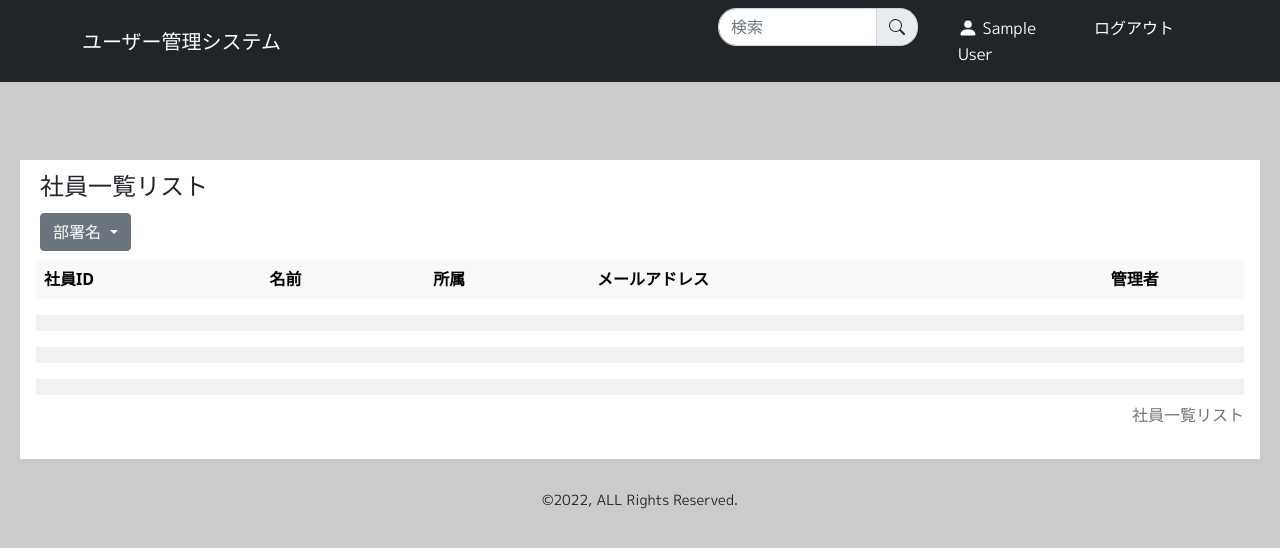
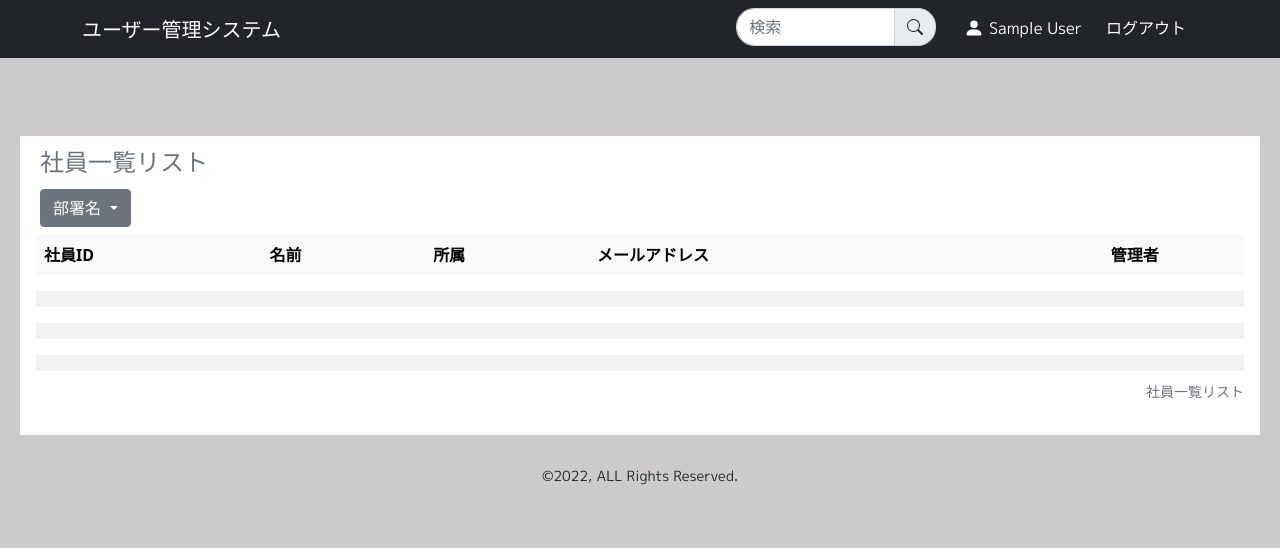
Before and after one commit to yantyal/my_project, a Flask app: page /user/list in a window 1280 px wide. Shown: the top 548 px of the page. Run offline with Flask 2, Linux system fonts and the light colour scheme; the visitor is signed in with stand-in values (Sample User, id 1); lists and menus that the app fills with data are empty; some libraries are stand-ins or nearby versions.

Commit message:
ナビゲーションバーのユーザー名が折り返さないように変更

```diff
--- a/my_app/static/css/style.css
+++ b/my_app/static/css/style.css
@@ -7,6 +7,9 @@ button,
 label,
 input{
     font-family: 'M PLUS 1p', sans-serif;
+}
+a{
+    text-decoration: none;
 }
 body{
     background-color: rgb(204, 202, 202);
@@ -23,7 +26,7 @@ body{
     border-radius: 0 18px 18px 0;
 }
 .nav-opacity{
-    max-width: 120px;
+    max-width: 150px;
     border-radius: 18px;
     transition: all 0.5s;
 }
--- a/my_app/templates/list.html
+++ b/my_app/templates/list.html
@@ -65,7 +65,7 @@
                         </div>
                     </li>
                     <li class="nav-item ps-2 px-md-2">
-                        <a href="/user/edit/{{session['employee_id']}}" class="nav-link text-white px-3 nav-opacity">
+                        <a href="/user/edit/{{session['employee_id']}}" class="nav-link text-white text-nowrap text-truncate px-3 px-sm-0 px-md-1 nav-opacity">
                             <svg xmlns="http://www.w3.org/2000/svg" width="20" height="20" fill="currentColor" class="bi bi-person-fill mb-1" viewBox="0 0 16 16">
                                 <path d="M3 14s-1 0-1-1 1-4 6-4 6 3 6 4-1 1-1 1H3zm5-6a3 3 0 1 0 0-6 3 3 0 0 0 0 6z"/>
                             </svg>
@@ -73,7 +73,7 @@
                         </a>
                     </li>
                     <li class="nav-item ps-2 px-md-2">
-                        <a href="{{url_for('logout')}}" class="nav-link text-white px-3 nav-opacity">ログアウト</a>
+                        <a href="{{url_for('logout')}}" class="nav-link text-white px-3 px-sm-0 px-md-1 nav-opacity">ログアウト</a>
                     </li>
                 </ul>
                 <!-- ナビゲーションメニュー -->
@@ -103,7 +103,7 @@
     <main>
         <div class="pb-2">
             <div class="list-container px-3 py-2">
-                <h4 class="m-1">社員一覧リスト</h4>
+                <h4 class="m-1"><a href="{{url_for('list')}}" class="text-secondary">社員一覧リスト</a></h4>
                 <div class="d-flex">
                     <div class="dropdown mx-1 my-2">
                         <button class="btn btn-secondary dropdown-toggle" type="button" data-bs-toggle="dropdown">
@@ -182,7 +182,7 @@
                 </div>
                 <div class="table-responsive">
                     <table class="table table-borderless table-hover">
-                        <caption class="text-end">社員一覧リスト</caption>
+                        <caption class="text-end"><small><a href="{{url_for('list')}}" class="text-muted">社員一覧リスト</a></small></caption>
                         <thead class="table-light">
                             <tr>
                                 <th scope="col" class="text-nowrap">社員ID</th>
```
